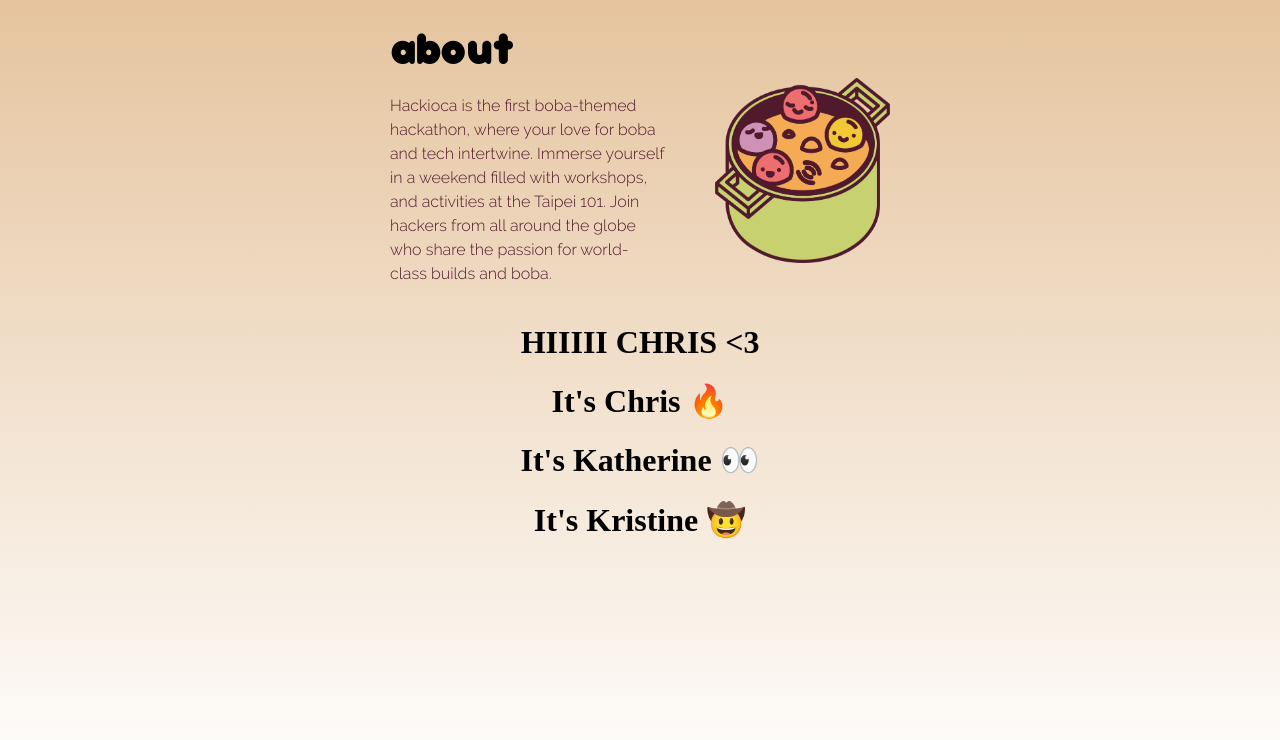
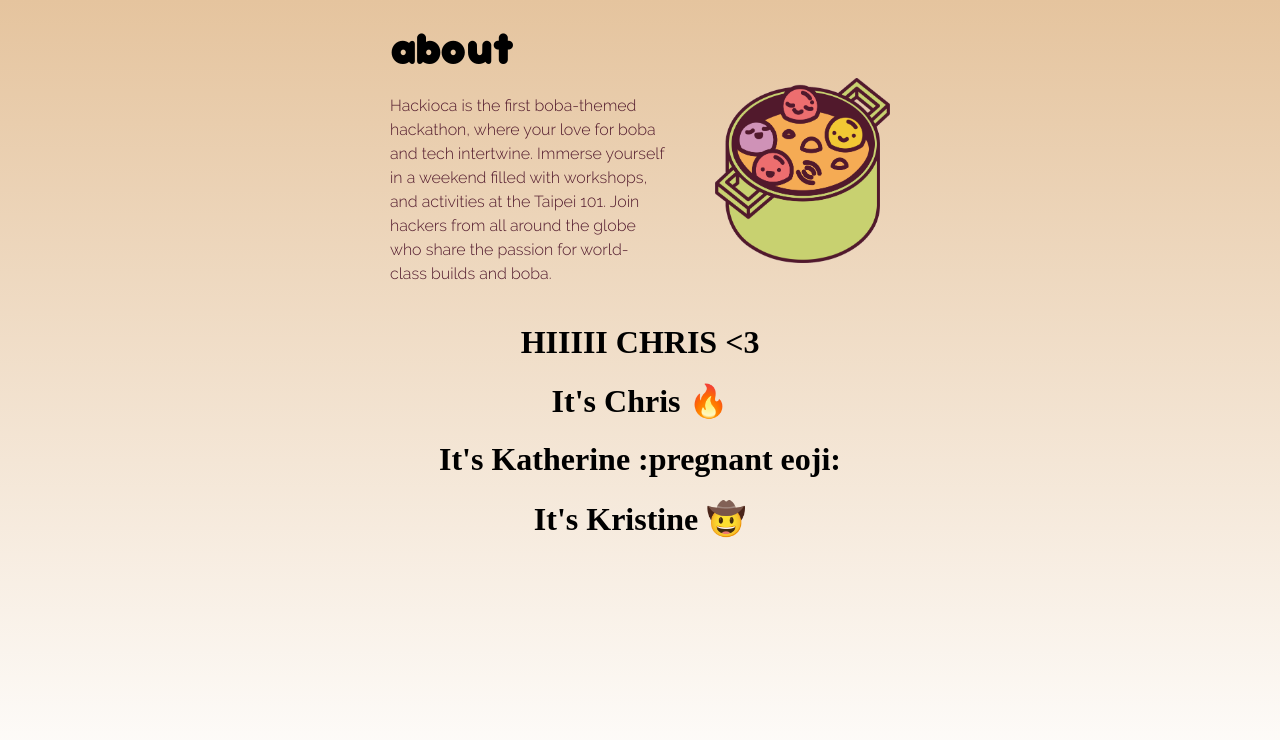
Before and after one commit to hackthenorth/hackioca.com, a React (Create React App) app: page / in a window 1280 px wide. Shown: the top 740 px of the page. Built offline with nearby package versions, Linux system fonts and the light colour scheme.

Commit message:
Update copy.ts

```diff
--- a/src/copy.ts
+++ b/src/copy.ts
@@ -7,7 +7,7 @@ export default {
   marketing: {
     michal: "HIIIII CHRIS <3 ",
     chris: "It's Chris 🔥",
-    katherine: "It's Katherine 👀",
+    katherine: "It's Katherine :pregnant eoji:",
     kristine: "It's Kristine 🤠"
   }
 };
```
